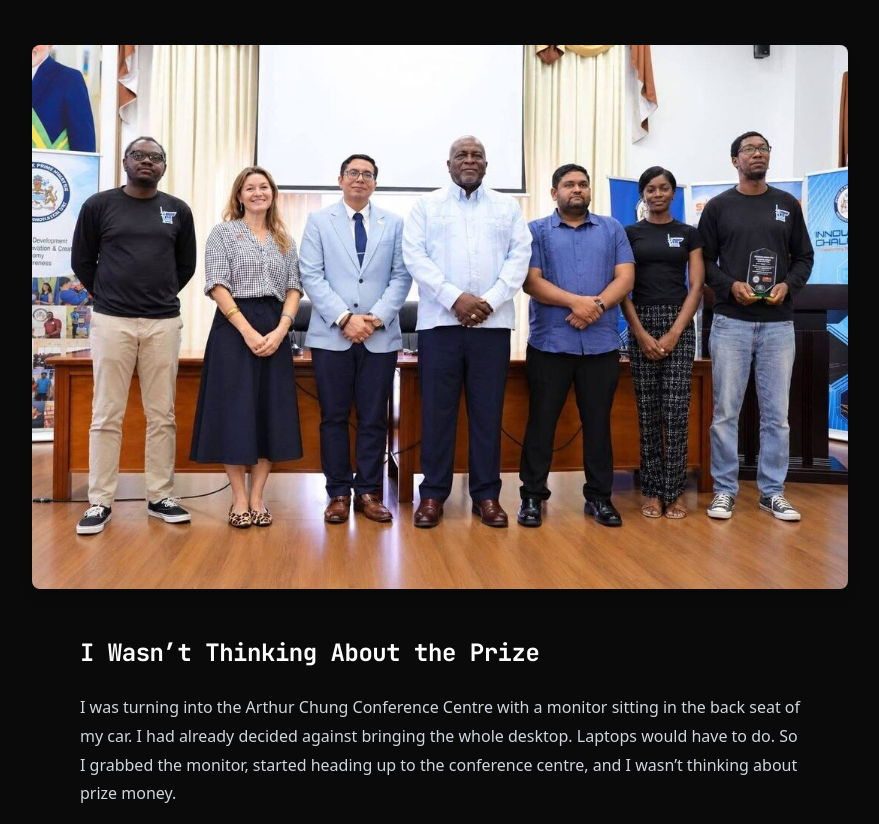
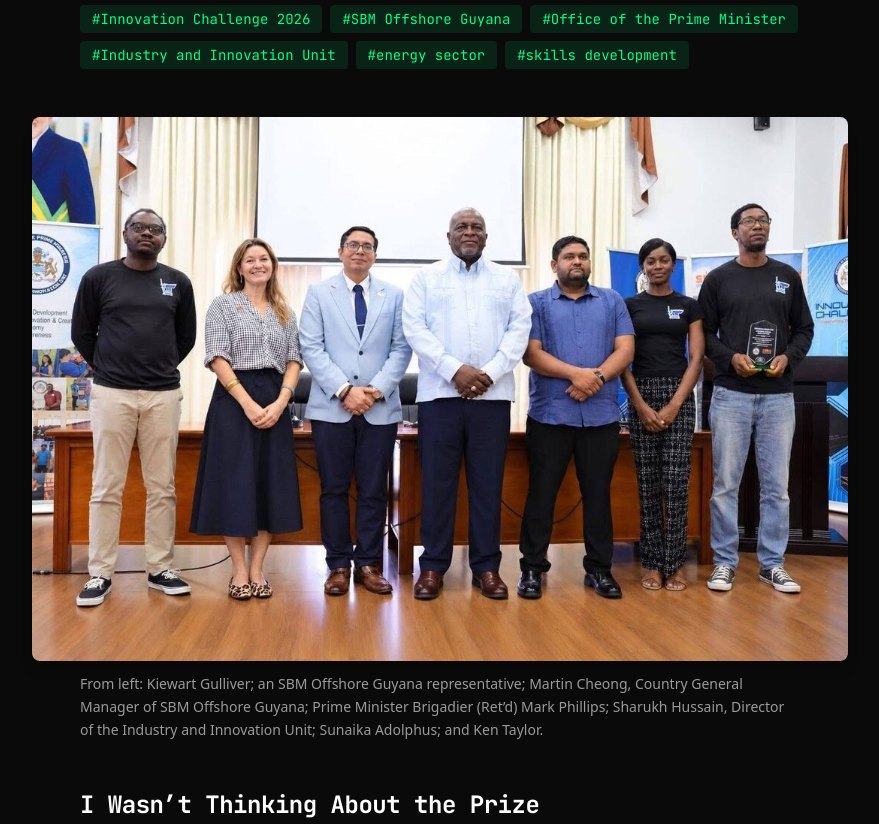
Before and after one commit to ktappdev/kentaylor.site, an Astro site: page /blog/innovation-challenge-2026 in a window 1280 px wide. Shown: the part 511-1335 px from the top of the page, without its empty margins (200-1079 px from the left). Built offline with nearby package versions, Linux system fonts and the light colour scheme; Astro itself is replaced by a stand-in of ours; some packages are replaced by stand-ins of ours.

Commit message:
Strengthen hackathon article SEO and attribution

```diff
--- a/src/content.config.ts
+++ b/src/content.config.ts
@@ -10,6 +10,7 @@ const blogCollection = defineCollection({
     updatedDate: z.coerce.date().optional(),
     image: z.string().optional(),
     imageAlt: z.string().optional(),
+    imageCaption: z.string().optional(),
     seoTitle: z.string().optional(),
     seoDescription: z.string().optional(),
     draft: z.boolean().optional(),
--- a/src/content/blog/innovation-challenge-2026.mdx
+++ b/src/content/blog/innovation-challenge-2026.mdx
@@ -2,9 +2,26 @@
 title: "I Joined a Hackathon to Meet Guyana’s Developers. Somehow, We Came Second."
 excerpt: "I signed up for Innovation Challenge 2026 to meet Guyanese developers. Three days, almost no sleep, one prototype, and a second-place finish later, I got exactly what I came for."
 date: 2026-09-15
-tags: ["programming", "guyana", "hackathon", "lugetech", "innovation", "personal"]
+tags:
+  [
+    "programming",
+    "guyana",
+    "hackathon",
+    "lugetech",
+    "innovation",
+    "personal",
+    "Innovation Challenge 2026",
+    "SBM Offshore Guyana",
+    "Office of the Prime Minister",
+    "Industry and Innovation Unit",
+    "energy sector",
+    "skills development",
+  ]
 image: "/images/blog/innovation-challenge-2026-cover.jpg"
 imageAlt: "Innovation Challenge 2026 participants and organizers in Guyana"
+imageCaption: "From left: Kiewart Gulliver; an SBM Offshore Guyana representative; Martin Cheong, Country General Manager of SBM Offshore Guyana; Prime Minister Brigadier (Ret’d) Mark Phillips; Sharukh Hussain, Director of the Industry and Innovation Unit; Sunaika Adolphus; and Ken Taylor."
+seoTitle: "Innovation Challenge 2026 Guyana: Lugetech Places Second"
+seoDescription: "Inside Guyana’s Innovation Challenge 2026, where Lugetech built Skills Gap and placed second at the SBM Offshore and Office of the Prime Minister hackathon."
 ---
 
 ## I Wasn’t Thinking About the Prize
@@ -12,6 +29,8 @@ imageAlt: "Innovation Challenge 2026 participants and organizers in Guyana"
 I was turning into the Arthur Chung Conference Centre with a monitor sitting in the back seat of my car. I had already decided against bringing the whole desktop. Laptops would have to do. So I grabbed the monitor, started heading up to the conference centre, and I wasn’t thinking about prize money.
 
 I didn’t even know what the prize money was when I signed up.
+
+The Innovation Challenge is run by the Office of the Prime Minister through its Industry and Innovation Unit, in collaboration with SBM Offshore Guyana.
 
 I signed up Lugetech for the Innovation Challenge 2026 for one main reason:
 
--- a/src/pages/blog/[slug].astro
+++ b/src/pages/blog/[slug].astro
@@ -189,10 +189,10 @@ const jsonLd = [
     .blog-content strong {
       color: #fafafa;
     }
-    .blog-content :where(.blog-float-image) {
+    .blog-content :global(.blog-float-image) {
       margin: 1.5rem 0 !important;
     }
-    .blog-content :where(.blog-float-image img) {
+    .blog-content :global(.blog-float-image img) {
       width: 100%;
       margin: 0 !important;
       border-radius: 0.5rem;
@@ -208,7 +208,7 @@ const jsonLd = [
       content: '';
     }
     @media (min-width: 768px) {
-      .blog-content :where(.blog-float-image--right) {
+      .blog-content :global(.blog-float-image--right) {
         float: right;
         width: min(36%, 18rem);
         margin: 0.25rem 0 1.5rem 2rem !important;
@@ -282,7 +282,7 @@ const jsonLd = [
       </header>
 
       {post.data.image && (
-        <div class="mb-12 -mx-6 md:-mx-12">
+        <figure class="mb-12 -mx-6 md:-mx-12">
           <Image
             src={post.data.image}
             alt={pageImageAlt}
@@ -292,7 +292,12 @@ const jsonLd = [
             loading="lazy"
             decoding="async"
           />
-        </div>
+          {post.data.imageCaption && (
+            <figcaption class="mt-3 px-6 text-sm leading-relaxed text-muted md:px-12">
+              {post.data.imageCaption}
+            </figcaption>
+          )}
+        </figure>
       )}
 
       <div class="blog-content prose prose-invert max-w-none">
```
